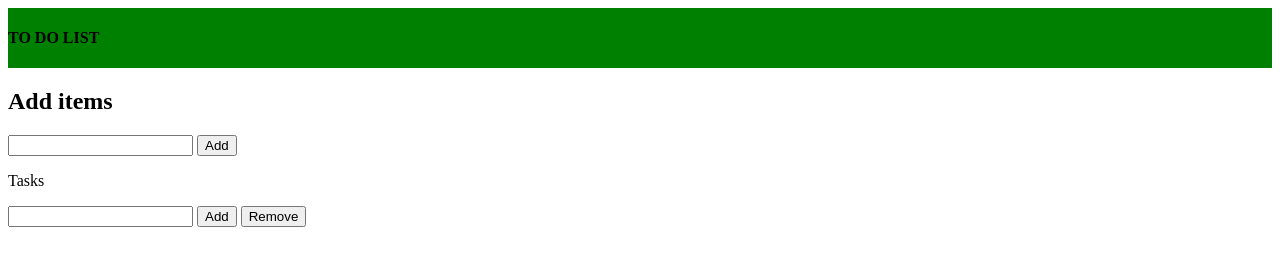
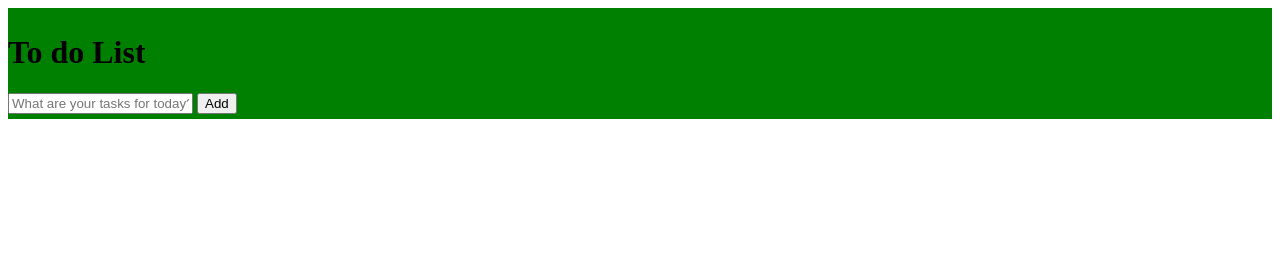
Before and after one commit to yu2100/todo_list, a plain HTML site: page index.html in a window 1280 px wide. Drawn offline with Linux system fonts and the light colour scheme.

Commit message:
Update index.html

```diff
--- a/index.html
+++ b/index.html
@@ -4,28 +4,32 @@
     <meta charset="UTF-8">
     <meta http-equiv="X-UA-Compatible" content="IE=edge">
     <meta name="viewport" content="width=device-width, initial-scale=1.0">
-    <link rel = "stylesheet" href = "index.css">
-    <title>To Do List</title>
+    <link rel="stylesheet" href="index.css">
+    <title>To do List</title>
 </head>
 <body>
-    <header class = "container">
-     <p><strong> TO DO LIST</strong></p>
-    </header>
-    <div>
-        <h2>
-            Add items
-        </h2>
-        <input type="text" name = "EDIT">
-      <button> Add</button>
+    <div class="container">
+        <header>
+            <h1>To do List</h1>
+            <form action="" id="task-form">
+                <input type="text" id="task-input" placeholder="What are your tasks for today?">
+                <input type="submit" id="task-submit" value="Add">
+
+            </form>
+        </header>
+        <main>
+            <section class="task-list">
+
+               <div id="tasks">
+
+                </div>
+
+            </section>
+        </main>
     </div>
-    <p>
-        Tasks
-    </p>
-    <ul id = "list"></ul>
-    <input type="text" name = "" id = "candidate">
-    <button onclick ="addItem()" class = "buttonclass">Add</button>
-    <button onclick ="removeItem()" class = "buttonclass">Remove</button>
 
- <script src = "index.js"></script>
+
+
+    <script src="index.js"></script>
 </body>
 </html>
```
